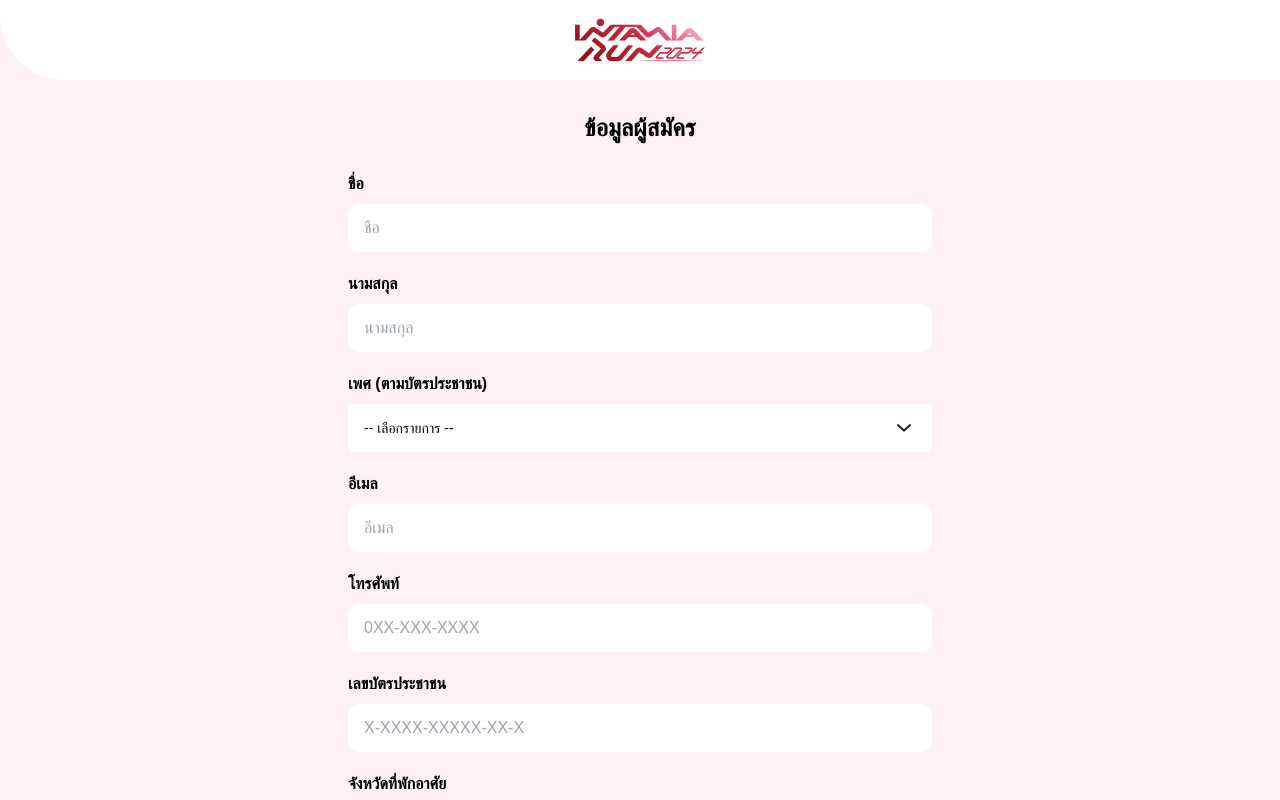
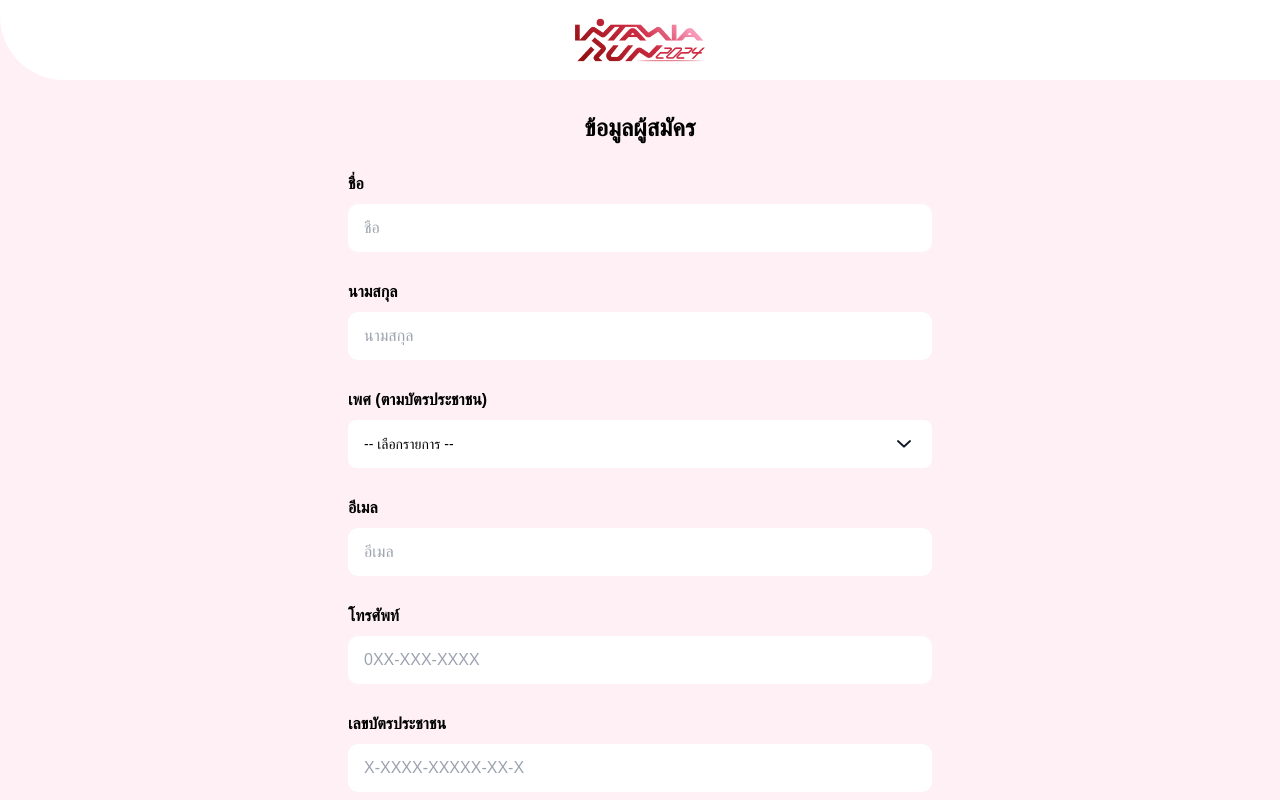
Before and after one commit to esc-chula/intaniarun-frontend, a Next.js app: page /register/info in a window 1280 px wide. Shown: the top 800 px of the page. Built offline with nearby package versions, Linux system fonts and the light colour scheme; a web font is replaced by a local one.

Commit message:
chore: add info form component gap

```diff
--- a/src/app/register/info/page.tsx
+++ b/src/app/register/info/page.tsx
@@ -42,7 +42,7 @@ export default function PersonalInformationPage() {
             <div className='flex w-full flex-col items-center justify-center'>
                 <form
                     // onSubmit={formHandler}
-                    className='grid w-full gap-5 px-2'
+                    className='grid w-full gap-7 px-2'
                 >
                     <FormComponent
                         id='name'
```
